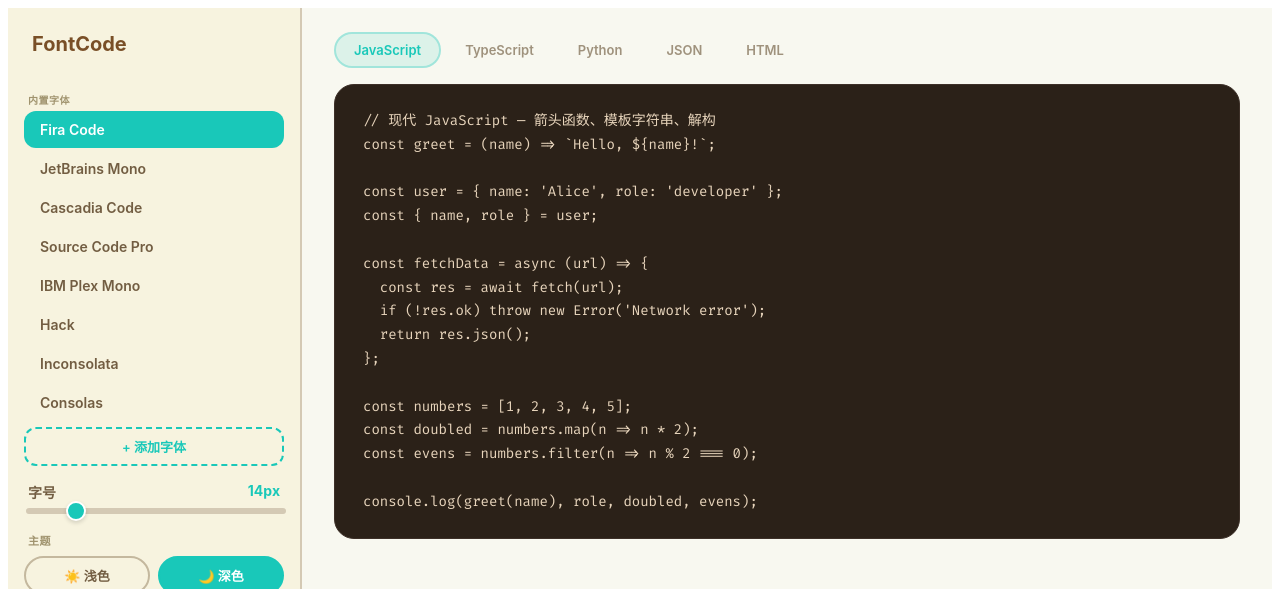
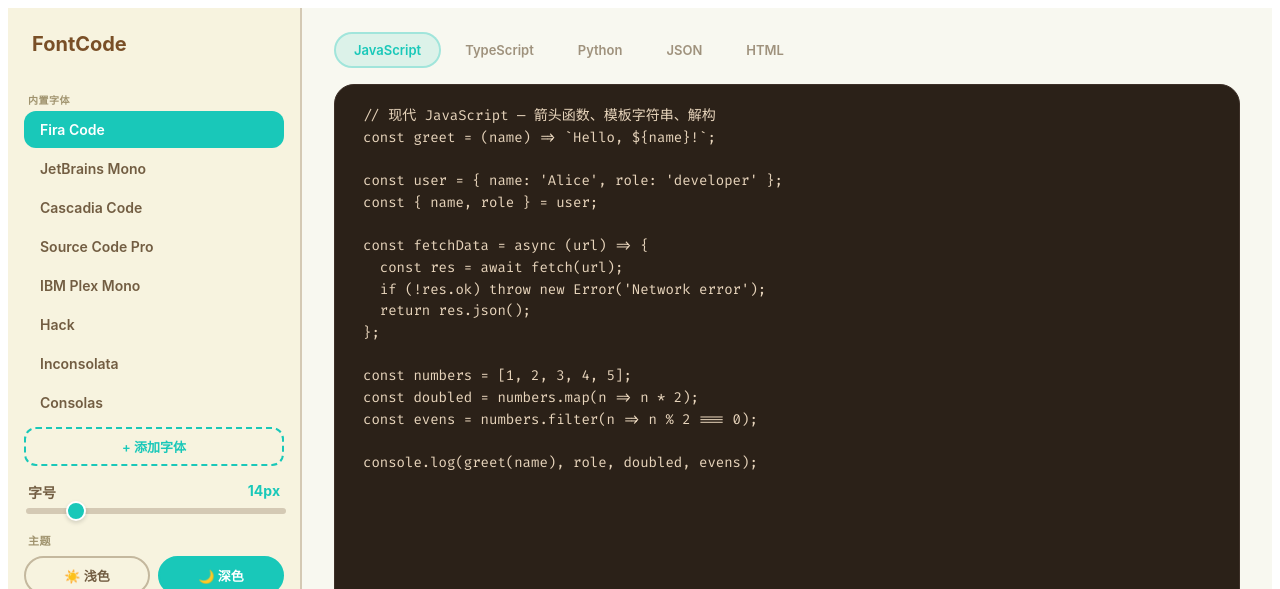
Before and after one commit to zzditto/fontcode, a Vue app: page / in a window 1280 px wide. Shown: the top 589 px of the page. Built offline with nearby package versions, Linux system fonts and the light colour scheme.

Commit message:
style: CodePreview 高度撑满视口，代码紧凑化

```diff
--- a/src/components/content/MainContent.vue
+++ b/src/components/content/MainContent.vue
@@ -20,4 +20,9 @@ import CodePreview from './CodePreview.vue';
   overflow: hidden;
   min-width: 0;
 }
+
+.main-content > :last-child {
+  flex: 1;
+  min-height: 0;
+}
 </style>
--- a/src/styles/code-themes.css
+++ b/src/styles/code-themes.css
@@ -2,18 +2,18 @@
 .code-preview-wrapper {
   border-radius: 20px;
   overflow: hidden;
-  font-family: inherit;
-  font-size: inherit;
+  display: flex;
+  flex-direction: column;
+  height: 100%;
 }
 
 .code-preview-wrapper pre {
   margin: 0;
-  padding: 24px 28px;
+  padding: 20px 28px;
   tab-size: 2;
-  line-height: 1.7;
-  overflow-x: auto;
-  white-space: pre;
-  min-height: 320px;
+  line-height: 1.55;
+  overflow: auto;
+  flex: 1;
   font-family: inherit;
   font-size: inherit;
 }
```
